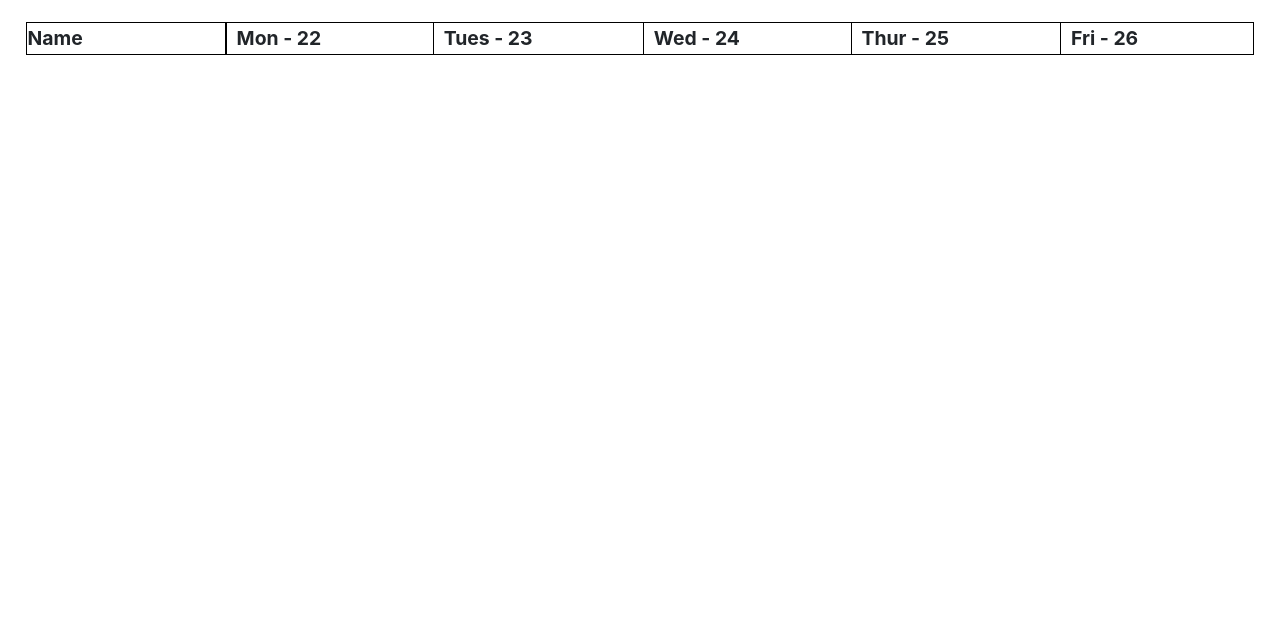
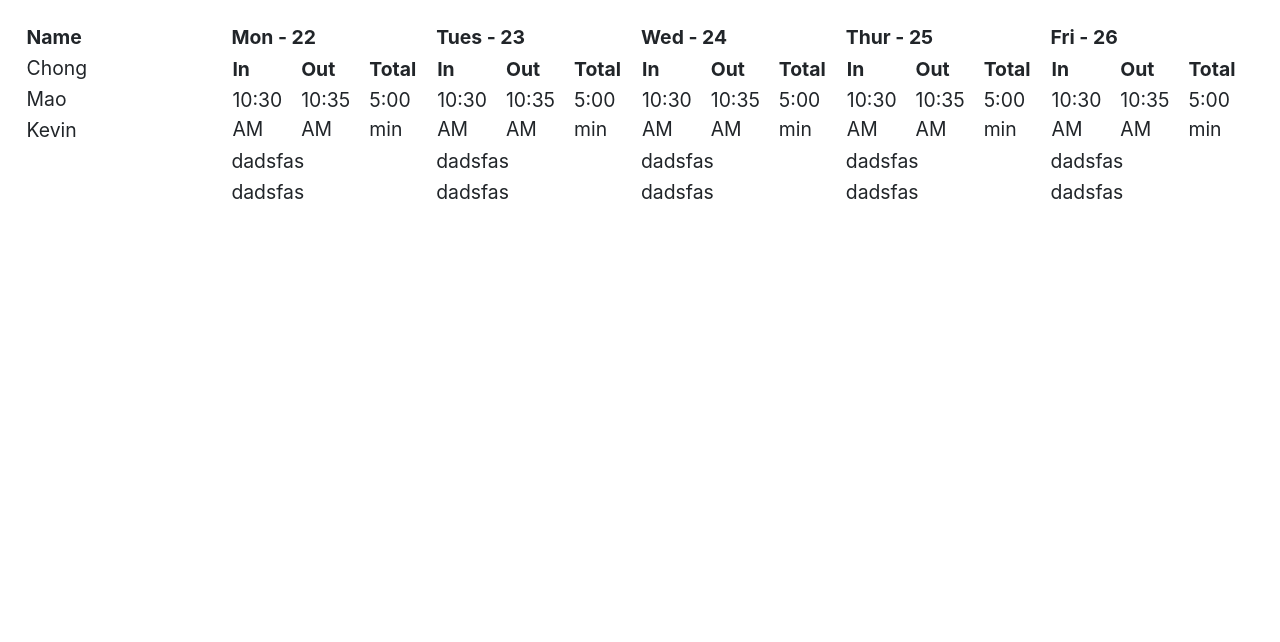
Before and after one commit to tsoogthoj/Pin-Code, a plain HTML site: page display.html in a window 1280 px wide. Shown: the part 158-800 px from the top of the page. Drawn offline with nearby package versions, Linux system fonts and the light colour scheme; no server answers.

Commit message:
html format

```diff
--- a/css/display.css
+++ b/css/display.css
@@ -12,7 +12,7 @@ body,html {
 }
 
 .navDateRange {
-    flex: 4;
+    flex: 3;
 }
 
 .navBtn {
@@ -69,28 +69,19 @@ button {
 }
 
 /* display clock in data */
-.weekDisplay {
-    position: relative;
-}
-/* name section */
-.nameDisplay {
-    position: absolute;
-    width: 200px;
-}
-.listStaff {
-    width: 200px;
-    border: 1px solid black;
+.content {
+    display: flex;
 }
 
-/* time section */
-.time {
-    position: relative;
-    margin-left: 200px;
+th {
+    width: 1000px;
+}
+
+.timeDisplay {
+    flex-wrap: nowrap;
     overflow-x: scroll;
 }
 
-.weekday {
-    border: 1px solid black;
-    padding-left: 10px;
-    width: 800px;
+table, th, td, tr, thead {
+    flex-wrap: nowrap;
 }
--- a/display.html
+++ b/display.html
@@ -19,11 +19,12 @@
         <a class="nav-item nav-link" id="nav-staff-tab" data-toggle="tab" href="" role="tab" aria-controls="nav-staff" aria-selected="false">Staff</a>
     </div>
     <div class="tab-content" id="nav-tabContent">
+
         <div id="nav-timeClockSheet">
             <div class="toolbar">
                 <h2 class="navDateRange"></h2>
                 <div class="navBtn">
-                    <button type="button" id="todayBtn">Today</button>
+                    <button type="button" id="todayBtn">Current Week</button>
                     <div>
                         <button type="button" id="leftArrowBtn">&#60;</button>
                         <button type="button" id="rightArrowBtn">&#62;</button>
@@ -31,23 +32,31 @@
                 </div>
             </div>
             <br>
-            <div class="weekDisplay">
+            <div class="content">
+                <!-- staff's name -->
                 <div class="nameDisplay">
                     <table>
-                        <tbody>
                         <thead>
                             <tr>
                                 <th class="listStaff" data-date=""><span>Name</span></th>
                             </tr>
                         </thead>
+                        <tbody>
+                            <tr>
+                                <td>Chong</td>
+                            </tr>
+                            <tr>
+                                <td>Mao</td>
+                            </tr>
+                            <tr>
+                                <td>Kevin</td>
+                            </tr>
                         </tbody>
                     </table>
                 </div>
-
-                <div class="time">
-                    <div class="dateDisplay">
+                <!-- clock time -->
+                <div class="timeDisplay">
                     <table>
-                            <tbody>
                         <thead>
                             <tr class="daysOfWeek">
                                 <th class="mon weekday" data-date="">Mon<span></span></th>
@@ -57,19 +66,112 @@
                                 <th class="fri weekday" data-date="">Fri<span></span></th>
                             </tr>
                         </thead>
+                        <tbody>
+                            <tr>
+                                <td>
+                                    <table>
+                                        <thead>
+                                            <tr>
+                                                <th>In</th>
+                                                <th>Out</th>
+                                                <th>Total</th>
+                                            </tr>
+                                        </thead>
+                                        <tbody>
+                                            <tr>
+                                                <td>10:30 AM</td>
+                                                <td>10:35 AM</td>
+                                                <td>5:00 min</td>
+                                            </tr>
                                         </tbody>
                                     </table>
-                    </div>
-                    <div class="contentDisplay">
+                                </td>
+                                <td>
                                     <table>
+                                        <thead>
+                                            <tr>
+                                                <th>In</th>
+                                                <th>Out</th>
+                                                <th>Total</th>
+                                            </tr>
+                                        </thead>
                                         <tbody>
                                             <tr>
-                                    <td></td>
-                                    <td></td>
-                                    <td></td>
-                                    <td></td>
-                                    <td></td>
-                                    <td></td>
+                                                <td>10:30 AM</td>
+                                                <td>10:35 AM</td>
+                                                <td>5:00 min</td>
+                                            </tr>
+                                        </tbody>
+                                    </table>
+                                </td>
+                                <td>
+                                    <table>
+                                        <thead>
+                                            <tr>
+                                                <th>In</th>
+                                                <th>Out</th>
+                                                <th>Total</th>
+                                            </tr>
+                                        </thead>
+                                        <tbody>
+                                            <tr>
+                                                <td>10:30 AM</td>
+                                                <td>10:35 AM</td>
+                                                <td>5:00 min</td>
+                                            </tr>
+                                        </tbody>
+                                    </table>
+                                </td>
+                                <td>
+                                    <table>
+                                        <thead>
+                                            <tr>
+                                                <th>In</th>
+                                                <th>Out</th>
+                                                <th>Total</th>
+                                            </tr>
+                                        </thead>
+                                        <tbody>
+                                            <tr>
+                                                <td>10:30 AM</td>
+                                                <td>10:35 AM</td>
+                                                <td>5:00 min</td>
+                                            </tr>
+                                        </tbody>
+                                    </table>
+                                </td>
+                                <td>
+                                    <table>
+                                        <thead>
+                                            <tr>
+                                                <th>In</th>
+                                                <th>Out</th>
+                                                <th>Total</th>
+                                            </tr>
+                                        </thead>
+                                        <tbody>
+                                            <tr>
+                                                <td>10:30 AM</td>
+                                                <td>10:35 AM</td>
+                                                <td>5:00 min</td>
+                                            </tr>
+                                        </tbody>
+                                    </table>
+                                </td>
+                            </tr>
+                            <tr>
+                                <td>dadsfas</td>
+                                <td>dadsfas</td>
+                                <td>dadsfas</td>
+                                <td>dadsfas</td>
+                                <td>dadsfas</td>
+                            </tr>
+                            <tr>
+                                <td>dadsfas</td>
+                                <td>dadsfas</td>
+                                <td>dadsfas</td>
+                                <td>dadsfas</td>
+                                <td>dadsfas</td>
                             </tr>
                         </tbody>
                     </table>
@@ -114,7 +216,6 @@
             </table>
         </div>
     </div>
-    </div>
 
 
 
```
Lines whose indentation alone changed are shown as unchanged.
